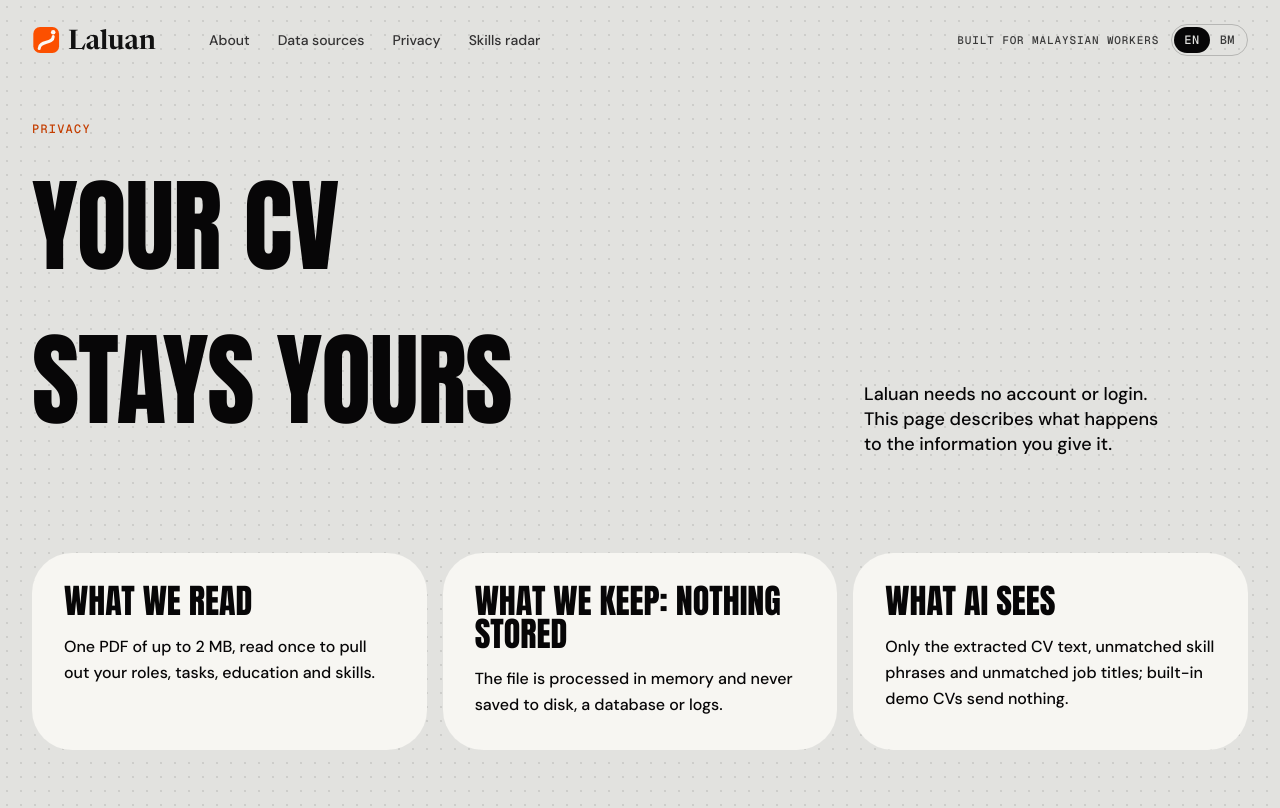
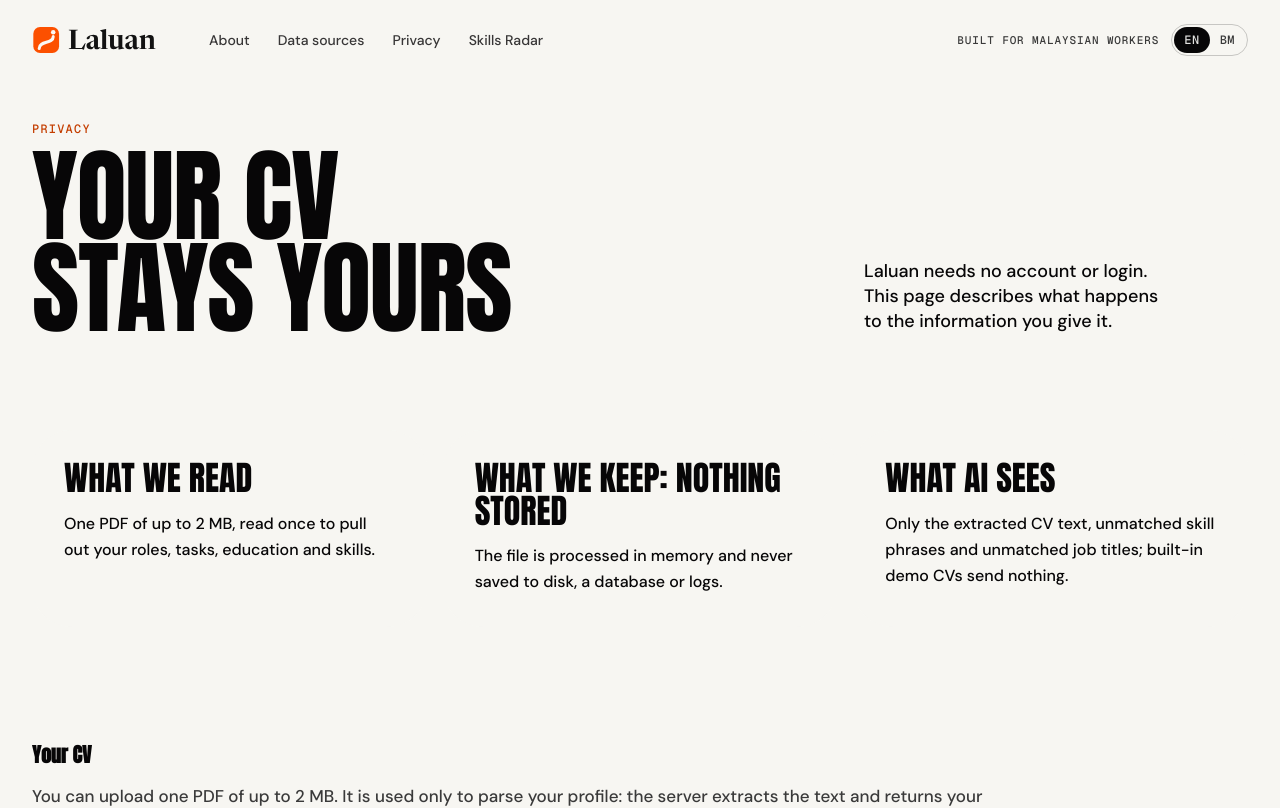
Before and after one commit to Jie-coder/hoo-lee-sheet-sdc2026, a Next.js app: page /privacy in a window 1280 px wide. Shown: the top 808 px of the page. Built offline with nearby package versions, Linux system fonts and the light colour scheme.

Commit message:
Review fixes: display H1 line-height 0.9 survives cn(), plain Limestone privacy page, 'Skills Radar' naming, status labels in EN/BM, scenario tabs wrapper and radar card semantics

```diff
--- a/src/app/globals.css
+++ b/src/app/globals.css
@@ -211,6 +211,9 @@
   }
 }
 
+/* Privacy page: plain Limestone, no dot grid. */
+body:has(.privacy-page) { background-color: var(--color-limestone); background-image: none; }
+
 /* Pathway print / "Download PDF" (window.print). Screen: hidden. */
 .print-only { display: none; }
 @media print {
--- a/src/app/status/page.tsx
+++ b/src/app/status/page.tsx
@@ -3,12 +3,12 @@ import { Suspense } from "react";
 import { PageHero, SignalLight } from "@/components/caldera";
 import { connection } from "next/server";
 import { runHealthChecks } from "@/lib/health";
-import { translate } from "@/lib/i18n-messages";
+import { StatusText } from "@/components/status-text";
 
 export default function StatusPage() {
   return (
     <div className="mx-auto w-full max-w-[1248px] px-5 pt-14 pb-24 md:px-14 md:pt-20">
-      <PageHero title={translate("en", "status.title")} lede={translate("en", "status.lede")} />
+      <PageHero title={<StatusText k="status.title" />} lede={<StatusText k="status.lede" />} />
 
       {/* Each check makes a network call, so this streams in at request
           time behind the Suspense boundary instead of being prerendered. */}
@@ -31,7 +31,7 @@ async function StatusChecks() {
           <SignalLight
             className="mt-4"
             level={check.ok ? "low" : "pending"}
-            label={check.ok ? translate("en", "status.ok") : translate("en", "status.unavailable")}
+            label={<StatusText k={check.ok ? "status.ok" : "status.unavailable"} />}
           />
           {/* Raw error text stays in the server logs, not on the public page. */}
           {check.ok && <p className="mt-3 text-[15px] text-grey">{check.message}</p>}
--- a/src/components/caldera.tsx
+++ b/src/components/caldera.tsx
@@ -35,9 +35,13 @@ export function PageHero({
         )}
         <Title
           className={cn(
-            "font-serif leading-[0.9] tracking-[-0.01em] text-balance uppercase",
+            "font-serif tracking-[-0.01em] text-balance uppercase",
             "text-[clamp(44px,12vw,56px)] md:text-[clamp(64px,8vw,128px)]",
             titleClassName,
+            // Last on purpose: tailwind-merge drops a leading-* that comes before a
+            // text-[size] class (font-size can carry a line-height), so the display
+            // line-height has to follow every size class to survive cn().
+            "leading-[0.9]",
           )}
         >
           {title}
--- a/src/components/exposure-intro-step.tsx
+++ b/src/components/exposure-intro-step.tsx
@@ -1,4 +1,4 @@
-// /exposure-intro: the three-row exposure explainer, the Skill Radar card, then one Obsidian CTA to
+// /exposure-intro: the three-row exposure explainer, the Skills Radar card, then one Obsidian CTA to
 // /results (Obsidian because the Ember panel is in view) and the source row.
 "use client";
 
--- a/src/components/privacy-view.tsx
+++ b/src/components/privacy-view.tsx
@@ -34,7 +34,7 @@ export function PrivacyView() {
   const [cleared, setCleared] = useState(false);
 
   return (
-    <main className="mx-auto w-full max-w-[1440px] px-5 pb-24 sm:px-6 md:px-8">
+    <main className="privacy-page mx-auto w-full max-w-[1440px] px-5 pb-24 sm:px-6 md:px-8">
       <PageHero
         className="pt-6 md:pt-10"
         eyebrow={t("privacyPage.title")}
--- a/src/components/radar-entry.tsx
+++ b/src/components/radar-entry.tsx
@@ -1,6 +1,6 @@
-// Skill Radar entry point: a Sulfur card with radar line-art, a title and a pill
-// link to /radar. "compact" sits under the Results exposure band; "large" closes
-// sits above "See my results" on /exposure-intro.
+// Skills Radar entry point: a Sulfur card with radar line-art, a title and a pill
+// link to /radar. "compact" sits under the Results exposure band; "large" sits
+// above "See my results" on /exposure-intro.
 "use client";
 
 import Link from "next/link";
@@ -26,7 +26,7 @@ export function RadarEntry({ size = "compact", className }: { size?: "compact" |
   const { t } = useT();
   const large = size === "large";
   return (
-    <section
+    <div
       className={cn(
         "flex flex-col gap-5 rounded-[40px] bg-sulfur text-ink sm:flex-row sm:items-center",
         large ? "p-8 md:p-12" : "px-7 py-6 md:px-10",
@@ -48,6 +48,6 @@ export function RadarEntry({ size = "compact", className }: { size?: "compact" |
           <ArrowRight className="size-4" strokeWidth={1.6} />
         </Link>
       </div>
-    </section>
+    </div>
   );
 }
--- a/src/components/scenario-tabs.tsx
+++ b/src/components/scenario-tabs.tsx
@@ -73,11 +73,7 @@ export function ScenarioTabs({ value, onChange }: { value: ScenarioId; onChange:
 
   return (
     <div className="relative w-full sm:w-auto" onPointerLeave={(event) => event.pointerType === "mouse" && setTip(null)}>
-    <div
-      tabIndex={0}
-      role="region"
-      aria-label={t("scenarioTabs.ariaLabel")}
-      className="w-full focus-visible:outline-2 focus-visible:outline-offset-2 focus-visible:outline-ink sm:w-auto">
+    <div className="w-full sm:w-auto">
       <div
         role="tablist"
         aria-label={t("scenarioTabs.ariaLabel")}
--- /dev/null
+++ b/src/components/status-text.tsx
@@ -0,0 +1,10 @@
+// Client-side label for the server-rendered /status page, so it follows the
+// site language (stored in the browser) like every other page.
+"use client";
+
+import { useT, type MessageKey } from "@/lib/i18n";
+
+export function StatusText({ k }: { k: MessageKey }) {
+  const { t } = useT();
+  return <>{t(k)}</>;
+}
--- a/src/lib/i18n-messages.ts
+++ b/src/lib/i18n-messages.ts
@@ -94,7 +94,7 @@ export const EN = {
   "results.aboutScenario": "About the {scenario} scenario",
   "results.since": "Since {date}:",
   "results.sameOrder": "Same order as on {date}. New arXiv counts only nudged the scores.",
-  "results.skillsRadar": "Skills radar",
+  "results.skillsRadar": "Skills Radar",
   "results.howNumbers": "How these numbers are made",
   "results.howNumbersBody":
     "Skills come from ESCO v1.2.1, AI exposure from the ILO GenAI exposure study (2025), and the trend signal from arXiv paper counts. Demand combines Malaysian employment growth (DOSM, 2024 to 2025) with employers’ 2025-2030 outlook by job (WEF Future of Jobs Report 2025); the three futures follow WEF’s Four Futures for Jobs (2026). They are scenarios, not forecasts. SDG targets are drafted by the Laluan team and still under review. These are estimates to support your decision, not predictions.",
@@ -583,9 +583,9 @@ export const EN = {
   "sourceRow.decisionLine": "Laluan supports your decision; it does not make hiring decisions.",
   "sourceRow.estimatesLine": "All scores and forecasts are estimates.",
   "sourceRow.placeholderNote": "Sources appear with each score once this section is rebuilt.",
-  "footer.radar": "Skills radar",
+  "footer.radar": "Skills Radar",
   "radarEntry.title": "See which skills are rising in the market",
-  "radarEntry.cta": "Skill Radar",
+  "radarEntry.cta": "Skills Radar",
   "header.stepOf": "Step {n} of {total} · {label}",
   "landing.threeStopsHeading": "Three stops to your next role",
   "landing.threeStopsLede":
@@ -706,7 +706,7 @@ export const MS: Record<MessageKey, string> = {
   "results.aboutScenario": "Tentang senario {scenario}",
   "results.since": "Sejak {date}:",
   "results.sameOrder": "Susunan sama seperti pada {date}. Kiraan arXiv baharu hanya mengubah sedikit skor.",
-  "results.skillsRadar": "Radar kemahiran",
+  "results.skillsRadar": "Radar Kemahiran",
   "results.howNumbers": "Cara nombor ini dihasilkan",
   "results.howNumbersBody":
     "Kemahiran diambil daripada ESCO v1.2.1, pendedahan AI daripada kajian pendedahan GenAI ILO (2025), dan isyarat trend daripada kiraan kertas arXiv. Permintaan menggabungkan pertumbuhan pekerjaan Malaysia (DOSM, 2024 hingga 2025) dengan tinjauan majikan 2025-2030 mengikut pekerjaan (Laporan Masa Depan Pekerjaan WEF 2025); tiga senario masa depan mengikut Four Futures for Jobs WEF (2026). Ia adalah senario, bukan ramalan. Sasaran SDG digubal oleh pasukan Laluan dan masih dalam semakan. Ini adalah anggaran untuk menyokong keputusan anda, bukan prediksi.",
@@ -1203,7 +1203,7 @@ export const MS: Record<MessageKey, string> = {
   "sourceRow.decisionLine": "Laluan menyokong keputusan anda; ia tidak membuat keputusan pengambilan pekerja.",
   "sourceRow.estimatesLine": "Semua skor dan ramalan adalah anggaran.",
   "sourceRow.placeholderNote": "Sumber akan muncul bersama setiap skor apabila bahagian ini dibina semula.",
-  "footer.radar": "Radar kemahiran",
+  "footer.radar": "Radar Kemahiran",
   "radarEntry.title": "Lihat kemahiran yang sedang meningkat dalam pasaran",
   "radarEntry.cta": "Radar Kemahiran",
   "header.stepOf": "Langkah {n} daripada {total} · {label}",
```
